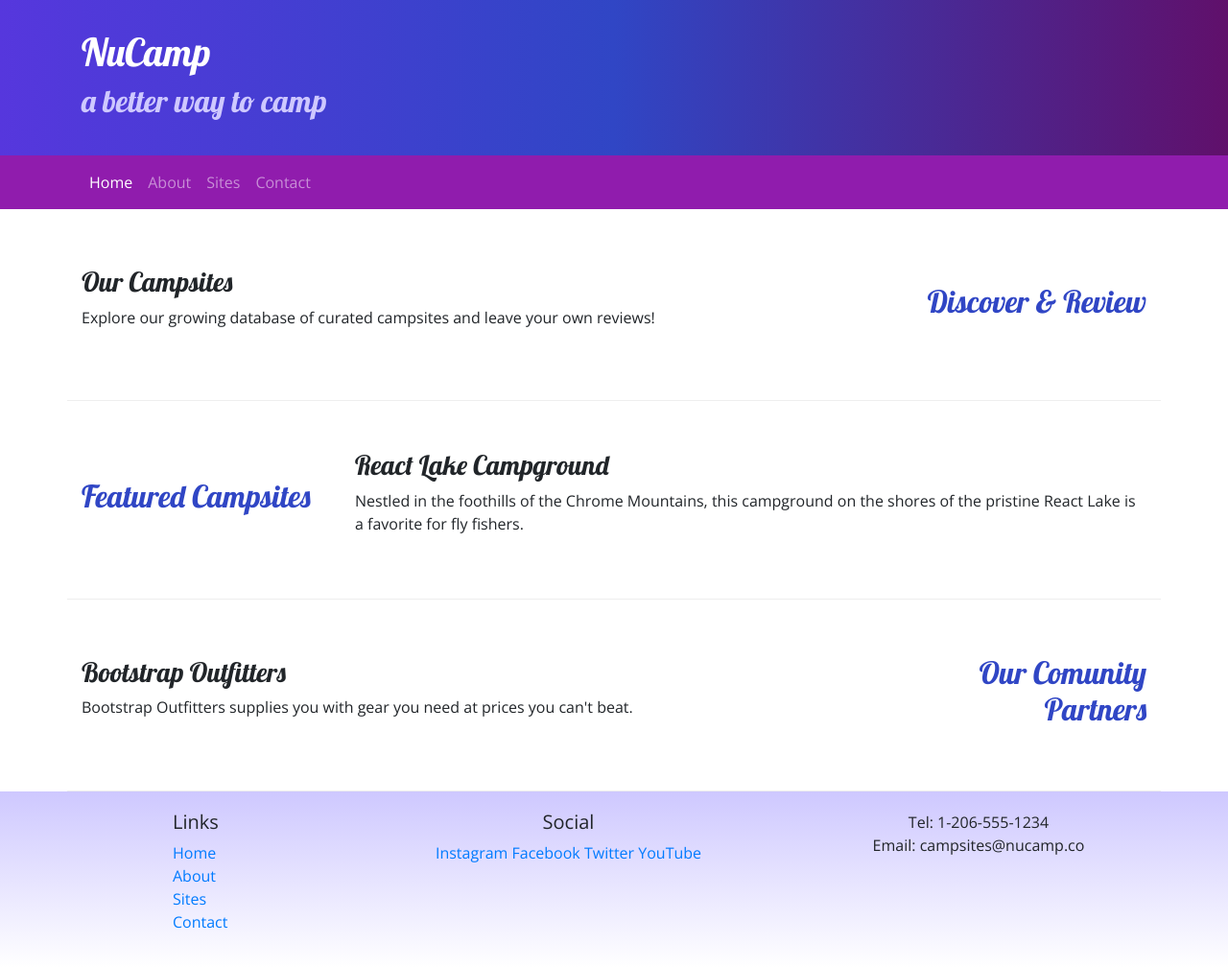
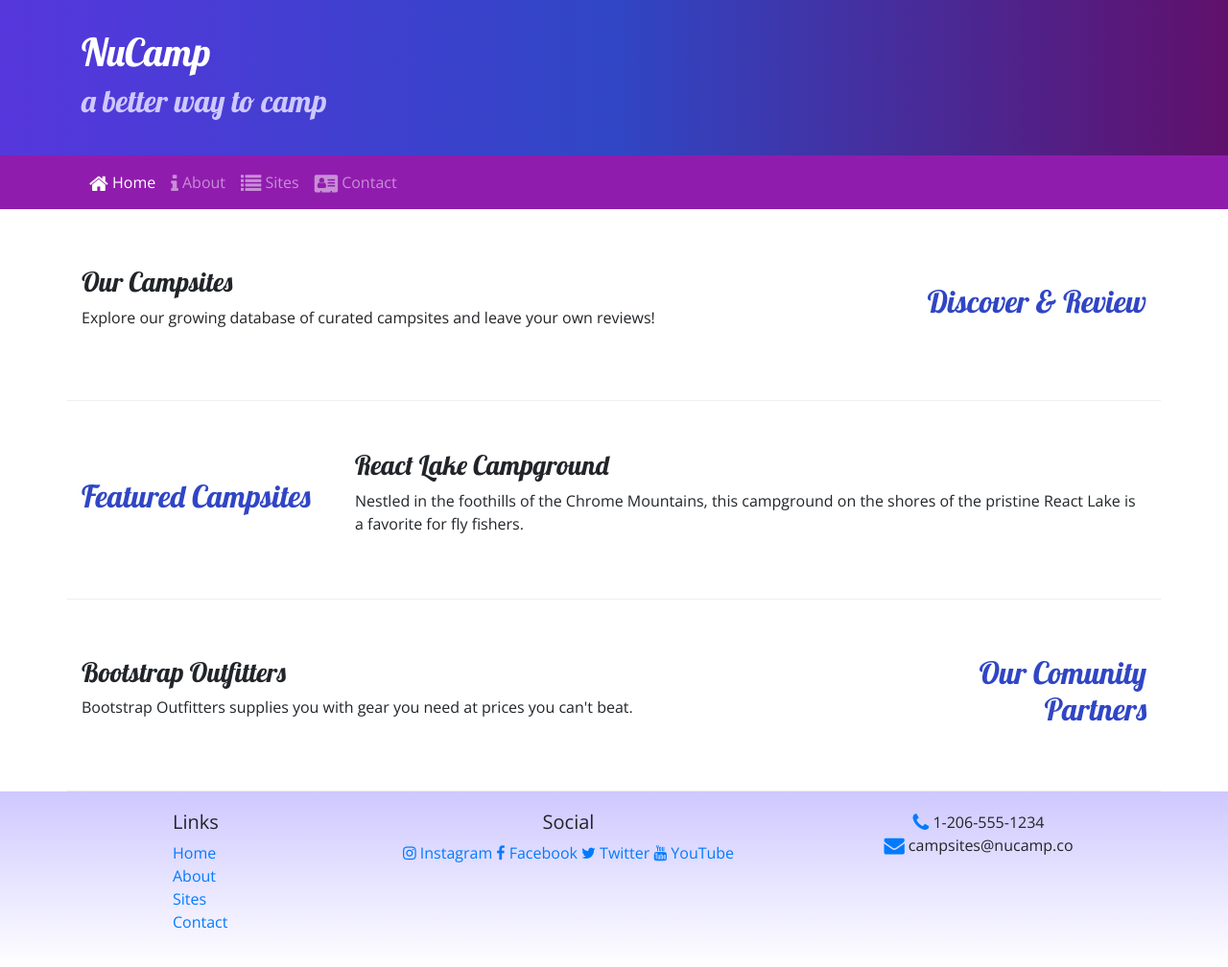
Before and after one commit to scosut/nucamp-bootstrap, a website: page index.html in a window 1280 px wide. Shown: the whole page at 96% size. Drawn offline with nearby package versions, Linux system fonts and the light colour scheme.

Commit message:
Icon Fonts

```diff
--- a/index.html
+++ b/index.html
@@ -10,6 +10,7 @@
     <link rel="stylesheet" href="node_modules/bootstrap/dist/css/bootstrap.min.css" />
 
     <!-- Additional CSS must be placed after Bootstrap CSS -->
+    <link rel="stylesheet" href="node_modules/font-awesome/css/font-awesome.min.css" />
     <link rel="stylesheet" href="https://fonts.googleapis.com/css?family=Lobster|Open+Sans" />
     <link rel="stylesheet" href="css/styles.css" />
 
@@ -35,10 +36,13 @@
             </button>
             <div id="nucampNavbar" class="collapse navbar-collapse">
                 <ul class="navbar-nav">
-                    <li class="nav-item active"><a href="#" class="nav-link">Home</a></li>
-                    <li class="nav-item"><a href="aboutus.html" class="nav-link">About</a></li>
-                    <li class="nav-item"><a href="#" class="nav-link">Sites</a></li>
-                    <li class="nav-item"><a href="#" class="nav-link">Contact</a></li>
+                    <li class="nav-item active"><a href="#" class="nav-link"><i class="fa fa-home fa-lg"></i> Home</a>
+                    </li>
+                    <li class="nav-item"><a href="aboutus.html" class="nav-link"><i class="fa fa-info fa-lg"></i>
+                            About</a></li>
+                    <li class="nav-item"><a href="#" class="nav-link"><i class="fa fa-list fa-lg"></i> Sites</a></li>
+                    <li class="nav-item"><a href="#" class="nav-link"><i class="fa fa-address-card fa-lg"></i>
+                            Contact</a></li>
                 </ul>
             </div>
         </div>
@@ -94,15 +98,15 @@
 
                 <div class="col-6 col-sm-5 text-center">
                     <h5>Social</h5>
-                    <a href="http://instagram.com">Instagram</a>
-                    <a href="http://facebook.com">Facebook</a>
-                    <a href="http://twitter.com">Twitter</a>
-                    <a href="http://youtube.com">YouTube</a>
+                    <a href="http://instagram.com"><i class="fa fa-instagram"></i> Instagram</a>
+                    <a href="http://facebook.com"><i class="fa fa-facebook"></i> Facebook</a>
+                    <a href="http://twitter.com"><i class="fa fa-twitter"></i> Twitter</a>
+                    <a href="http://youtube.com"><i class="fa fa-youtube"></i> YouTube</a>
                 </div>
 
                 <div class="col-sm-4 text-center">
-                    Tel: 1-206-555-1234<br />
-                    Email: campsites@nucamp.co
+                    <i class="fa fa-phone fa-lg text-primary"></i> 1-206-555-1234<br />
+                    <i class="fa fa-envelope fa-lg text-primary"></i> campsites@nucamp.co
                 </div>
             </div>
         </div>
--- a/package.json
+++ b/package.json
@@ -15,6 +15,7 @@
   },
   "dependencies": {
     "bootstrap": "^4.5.2",
+    "font-awesome": "^4.7.0",
     "jquery": "^3.5.1",
     "popper.js": "^1.16.1"
   }
```
Also changed, not shown: aboutus.html (+16 -10 lines), 1 other file.
